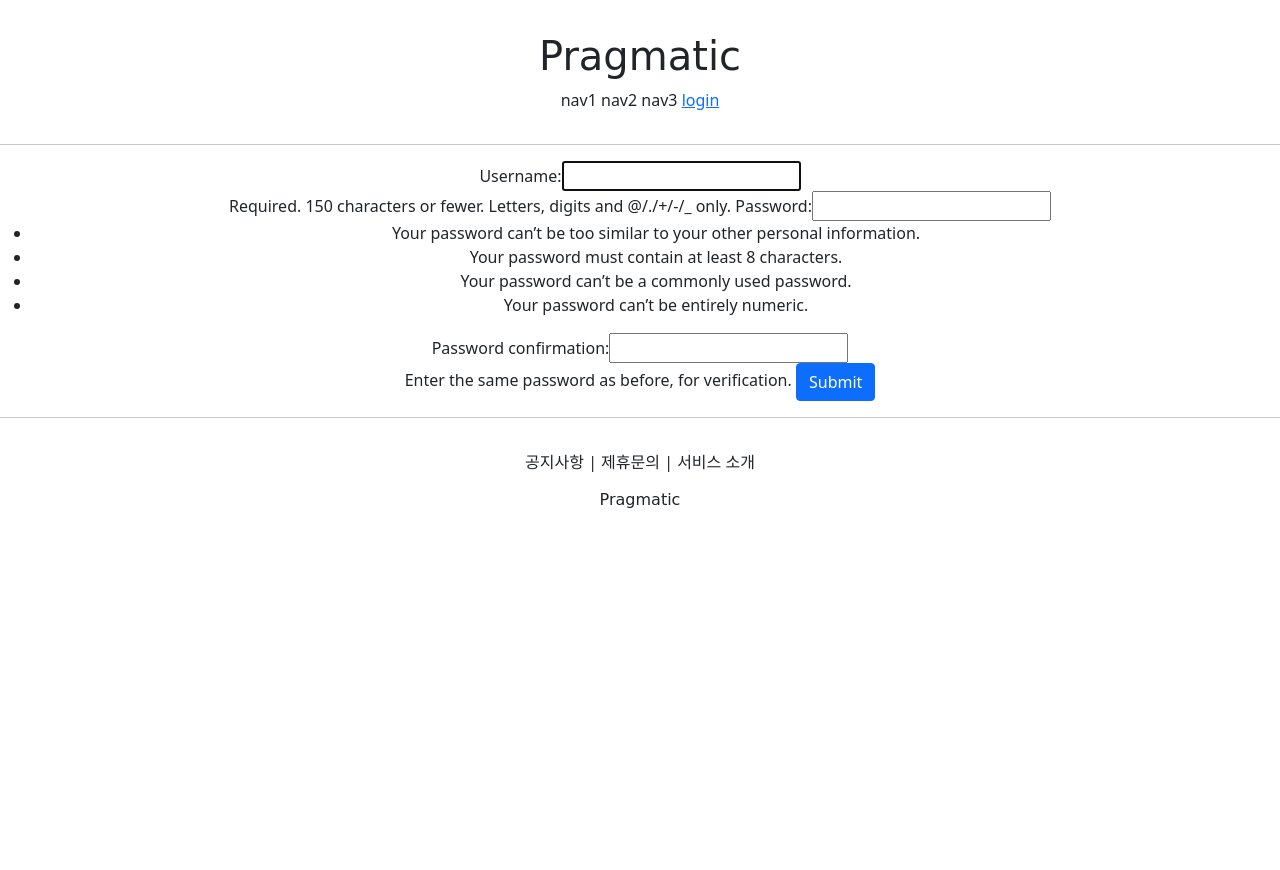
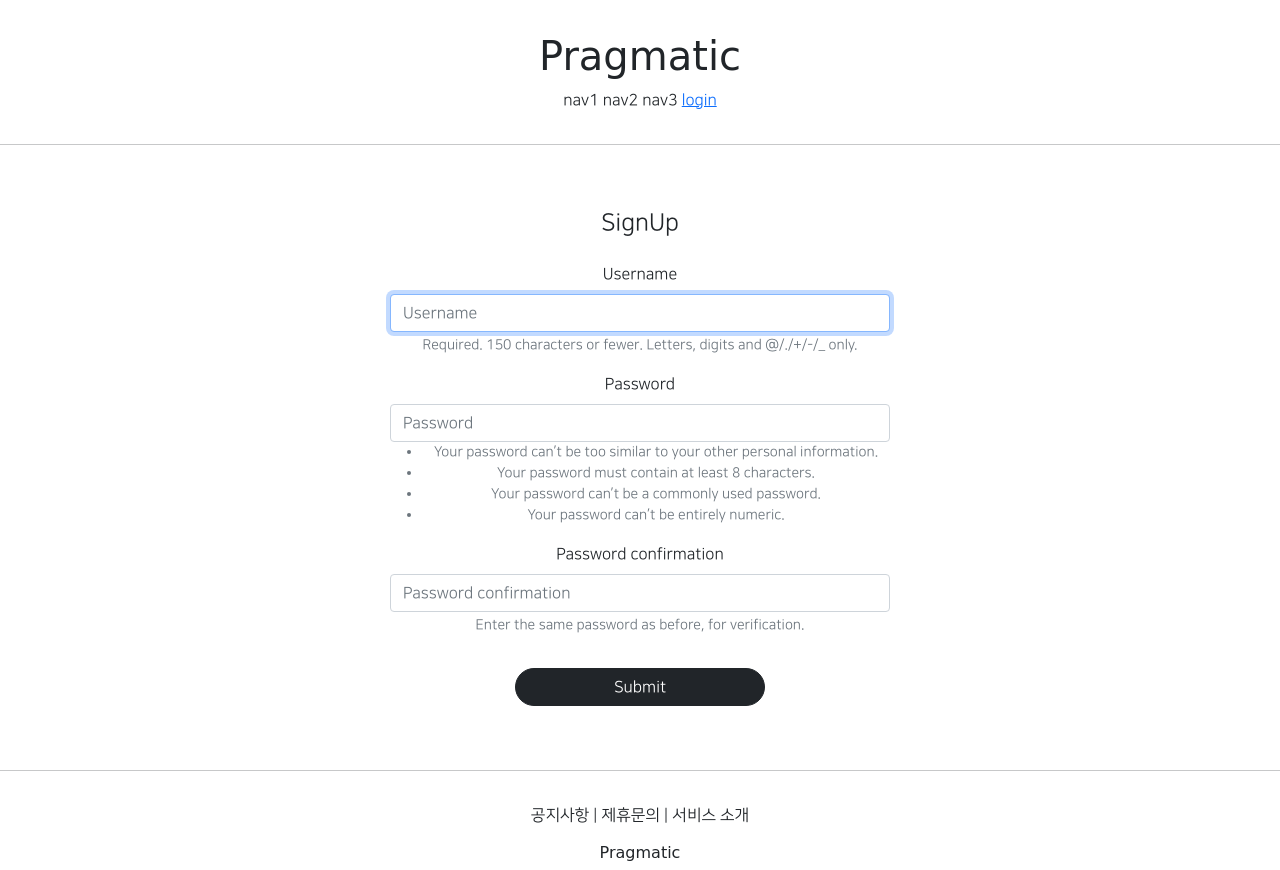
Before and after one commit to kerryfrog/Pragmatic, a Django app: page /account/create/ in a window 1280 px wide. Before the commit the page ends 508 px from the top, so only its background shows below. Run offline with Django 3.2, Linux system fonts and the light colour scheme; some libraries are stand-ins or nearby versions; some web fonts are replaced.

Commit message:
django course 23 commit

```diff
--- a/accountapp/templates/accountapp/create.html
+++ b/accountapp/templates/accountapp/create.html
@@ -1,12 +1,18 @@
 {% extends 'base.html' %}
-
+{% load bootstrap4 %}
 {% block content %}
 
-  <div style = "text-align: center">
-     <form action ="{% url 'accountapp:create' %}" method = "post">
-      {% csrf_token %}
-       {{ form }}
-      <input type ="submit" class ="btn btn-primary">
+  <div style = "text-align: center; max-width: 500px; margin: 4rem auto">
+      <div class="mb-4">
+          <h4>SignUp</h4>
+
+      </div>
+
+
+      <form action ="{% url 'accountapp:create' %}" method = "post">
+          {% csrf_token %}
+          {% bootstrap_form form %}
+          <input type ="submit" class ="btn btn-dark rounded-pill col-6 mt-3">
     </form>
 
   </div>
--- a/pragmatic/settings.py
+++ b/pragmatic/settings.py
@@ -53,6 +53,7 @@ INSTALLED_APPS = [
     'django.contrib.sessions',
     'django.contrib.messages',
     'django.contrib.staticfiles',
+    'bootstrap4',
     'accountapp',
 ]
 
--- a/static/base.css
+++ b/static/base.css
@@ -5,7 +5,7 @@
 }
 
 .pragmatic_footer_button{
-    font- size: .6rem;
+    font- size: .9rem;
 }
 
 .pragmatic_footer{
--- a/templates/base.html
+++ b/templates/base.html
@@ -4,7 +4,8 @@
 
 {% include 'head.html' %}
 
-<body>
+<body style="font-family: 'NanumSquareR'" >
+
      {% include 'header.html' %}
 
      <hr>
--- a/templates/head.html
+++ b/templates/head.html
@@ -17,4 +17,33 @@
 
     <!--  DEFAULT CSS LINK   -->
     <link rel="stylesheet" type ="text/css" href ="{% static 'base.css' %}">
+
+    <style>
+        @font-face{
+            font-family: 'NanumSquareR';
+            src: local('NanumSquareR';),
+            url("{% static 'fonts/NanumSquareR.ttf' %}") format("opentype");
+        }
+
+         @font-face{
+                    font-family: 'NanumSquareEB';
+                    src: local('NanumSquareEB';),
+                    url("{% static 'fonts/NanumSquareEB.otf' %}") format("opentype");
+                }
+
+         @font-face{
+                    font-family: 'NanumSquareB';
+                    src: local('NanumSquareB';),
+                    url("{% static 'fonts/NanumSquareB.otf' %}") format("opentype");
+                }
+
+         @font-face{
+                    font-family: 'NanumSquareR';
+                    src: local('NanumSquareR';),
+                    url("{% static 'fonts/NanumSquareR.otf' %}") format("opentype");
+                }
+
+
+    </style>
+
 </head>
```
Also changed, not shown: accountapp/templates/accountapp/login.html (+5 -4 lines), static/fonts/NanumSquareB.otf (added), static/fonts/NanumSquareEB.otf (added), static/fonts/NanumSquareL.otf (added), static/fonts/NanumSquareR.otf (added).
